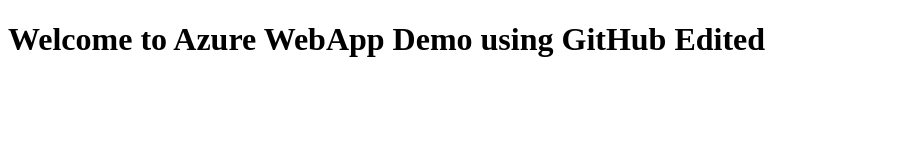
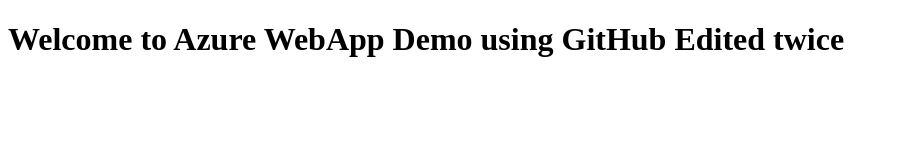
Before and after one commit to nileshvirkud/AzureDemoRepo, a plain HTML site: page index.html in a window 1280 px wide. Shown: the whole page, without its empty margins (0-899 px from the left). Drawn offline with Linux system fonts and the light colour scheme.

Commit message:
Update index.html

```diff
--- a/index.html
+++ b/index.html
@@ -5,7 +5,7 @@
 </head>
 <body>
 
-<h1>Welcome to Azure WebApp Demo using GitHub Edited</h1>
+<h1>Welcome to Azure WebApp Demo using GitHub Edited twice</h1>
 
 
 </body>
```
